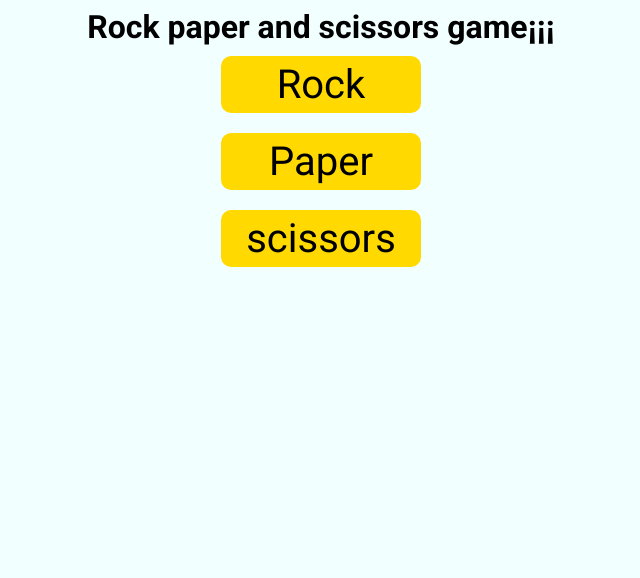
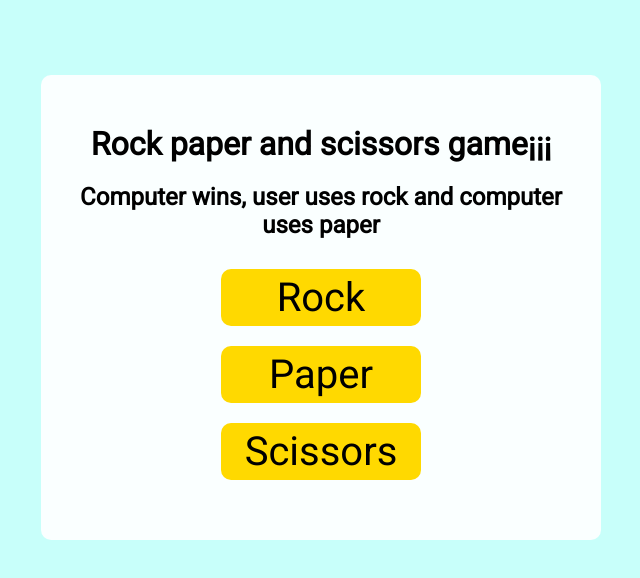
Before and after one commit to AlexisW42/rock-paper-scisor, a plain HTML site: page index.html in a window 1280 px wide. Both pictures are taken after a click on the button "Rock". Shown: the whole page, without its empty margins (319-959 px from the left). Drawn offline with Linux system fonts and the light colour scheme.

Commit message:
added CSS styles

```diff
--- a/index.html
+++ b/index.html
@@ -10,14 +10,15 @@
 </head>
 
 <body>
-
-    <h1>Rock paper and scissors game¡¡¡</h1>
-    <div class="buttons-game">
-        <button id="rock">Rock</button>
-        <button id="paper">Paper</button>
-        <button id="scissors">scissors</button>
+    <div class="game">
+        <h1>Rock paper and scissors game¡¡¡</h1>
+        <h2></h2>
+        <div class="buttons-game">
+            <button id="rock">Rock</button>
+            <button id="paper">Paper</button>
+            <button id="scissors">Scissors</button>
+        </div>
     </div>
-
 </body>
 <script src="index.js"></script>
 
--- a/index.js
+++ b/index.js
@@ -1,23 +1,29 @@
 let userSelection;
+let computerSelection;
+
+console.log(document.getElementsByTagName('h2'));
 
 const buttonRock = document.querySelector('#rock');
 buttonRock.onclick = () => {
   userSelection = 0;
-  showWinner(userSelection, computerSelection());
+  computerSelection = calcComputerSelection();
+  showWinner(userSelection, computerSelection);
 }
 
 const buttonPaper = document.querySelector('#paper');
 buttonPaper.onclick = () => {
   userSelection = 1;
-  showWinner(userSelection, computerSelection());
+  computerSelection = calcComputerSelection();
+  showWinner(userSelection, computerSelection);
 }
 
 const buttonScissors = document.querySelector('#scissors');
 buttonScissors.onclick = () => {
   userSelection = 2;
-  showWinner(userSelection, computerSelection());
+  computerSelection = calcComputerSelection();
+  showWinner(userSelection, computerSelection);
 }
-function computerSelection() {
+function calcComputerSelection() {
   return Math.floor(Math.random() * 3);
 }
 
@@ -35,13 +41,28 @@ function showOption(num) {
   }
 }
 
+function createMesage(winner) {
+  if (winner !== 'none') {
+    message = document.getElementsByTagName('h2')[0];
+    message.innerHTML = `${winner} wins, user uses ${showOption(userSelection)} and computer uses ${showOption(computerSelection)}`;
+  }
+
+  else {
+    message = document.getElementsByTagName('h2')[0];
+    message.textContent = `Is tie, both have ${showOption(userSelection)}`
+  }
+}
+
 function showWinner(user, computer) {
-  if (user === computer)
-    alert(`Is equal, both have ${showOption(user)}`);
+  if (user === computer) {
+    createMesage('none');
+  }
 
-  else if ((user === 2 && computer === 0) || (user === 1 && computer === 2) || (user ===0 && computer===1))
-    alert(`Computer wins, user uses ${showOption(user)} and computer uses ${showOption(computer)}`);
+  else if ((user === 2 && computer === 0) || (user === 1 && computer === 2) || (user === 0 && computer === 1)) {
+    createMesage('Computer');
+  }
 
-  else
-    alert(`User wins, user uses ${showOption(user)} and computer uses ${showOption(computer)}`)
+  else {
+    createMesage('User');
+  }
 }
--- a/styles/style.css
+++ b/styles/style.css
@@ -1,16 +1,31 @@
-@import url('https://fonts.googleapis.com/css2?family=Roboto:ital,wght@0,100;0,300;0,400;0,500;0,700;0,900;1,100;1,300;1,400;1,500;1,700;1,900&display=swap');
+@import url('https://fonts.googleapis.com/css2?family=Roboto&display=swap');
+* {
+    background-color: rgb(200, 255, 250);
+    font-family: 'Roboto', sans-serif;
+}
 
-* {
-    background-color: rgb(241, 255, 255);
-    font-family: Roboto;
+
+.game {
+    padding: 50px 30px;
+    border-radius: 10px;
+    margin: 75px auto;
+    width: 500px;
+    background-color:rgb(250, 255, 255);
 }
 
 h1 {
     margin: 0px auto;
     text-align: center;
+    background-color: transparent;
+}
+
+h2 {
+    background-color: transparent;
+    text-align: center;
 }
 
 .buttons-game {
+    background-color: transparent;
     display: flex;
     flex-direction: column;
     align-items: center;
@@ -25,4 +40,10 @@ button {
     cursor: pointer;
     padding: 5px;
     margin: 10px;
+    transition-duration: 0.4s;
 }
+
+button:hover {
+    background-color: rgb(199, 169, 0);
+
+}
```
